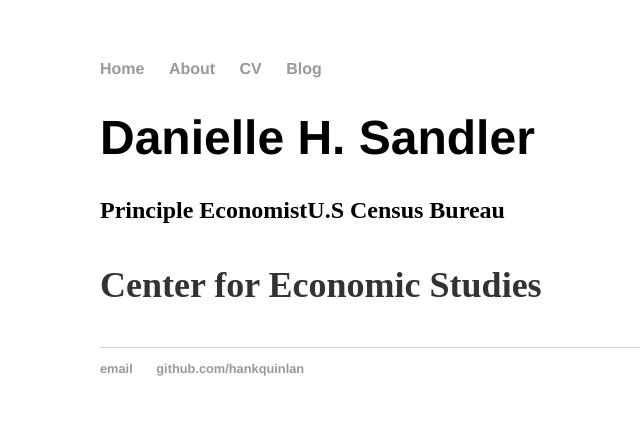
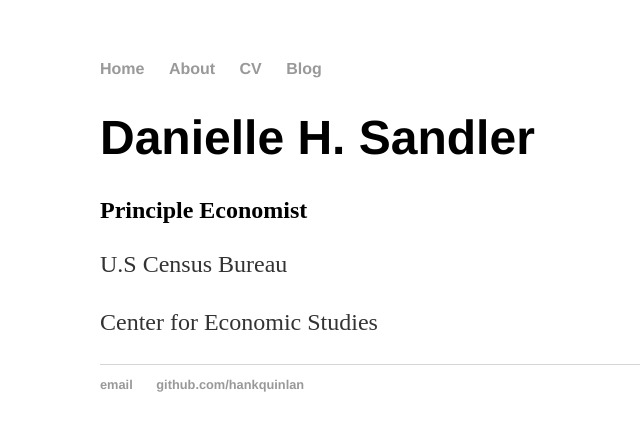
Before and after one commit to dismalscientist86/dismalscientist86.github.io, a Jekyll site: the page built from index.html, in a window 1280 px wide. Shown: the top 431 px of the page, without its empty margins (92-732 px from the left). Built offline with Jekyll 4.4.1, drawn with Linux system fonts in a browser that asks for light colours; part of the change alters nothing that is shown.

Commit message:
Update index.html

```diff
--- a/index.html
+++ b/index.html
@@ -4,7 +4,7 @@ title: Danielle H. Sandler
 ---
 <div class="blurb">
 	<h1>Danielle H. Sandler</h1>
-	<h2>Principle Economist</h2.
+	<h2>Principle Economist</h2>
 	<p>U.S Census Bureau </p>
 	<p>Center for Economic Studies </p>
 </div><!-- /.blurb -->
```
